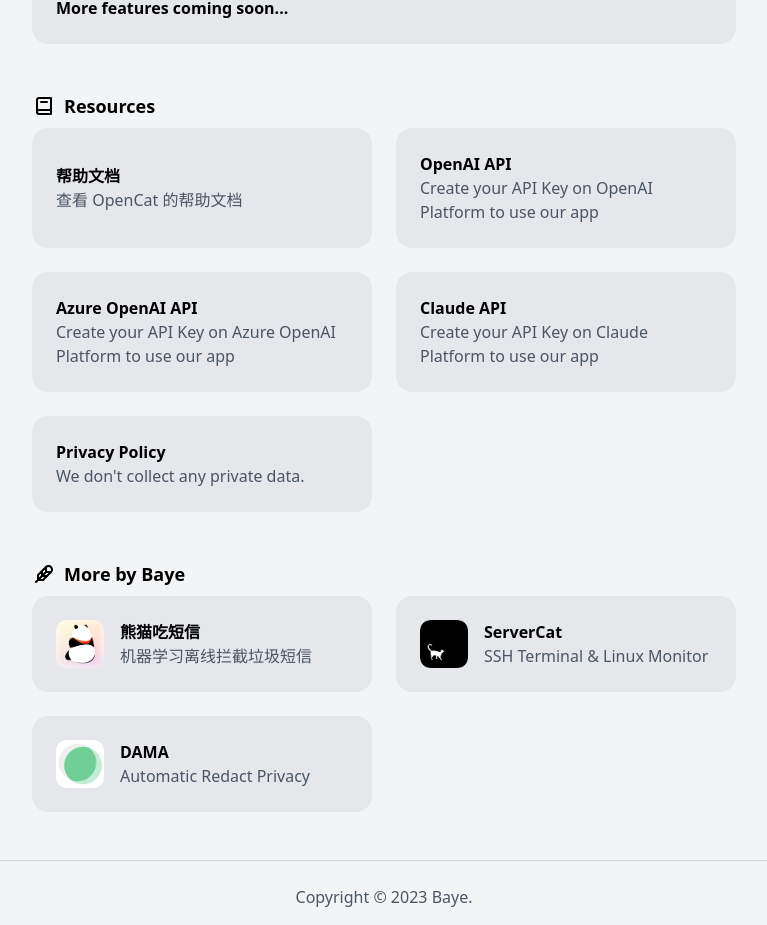
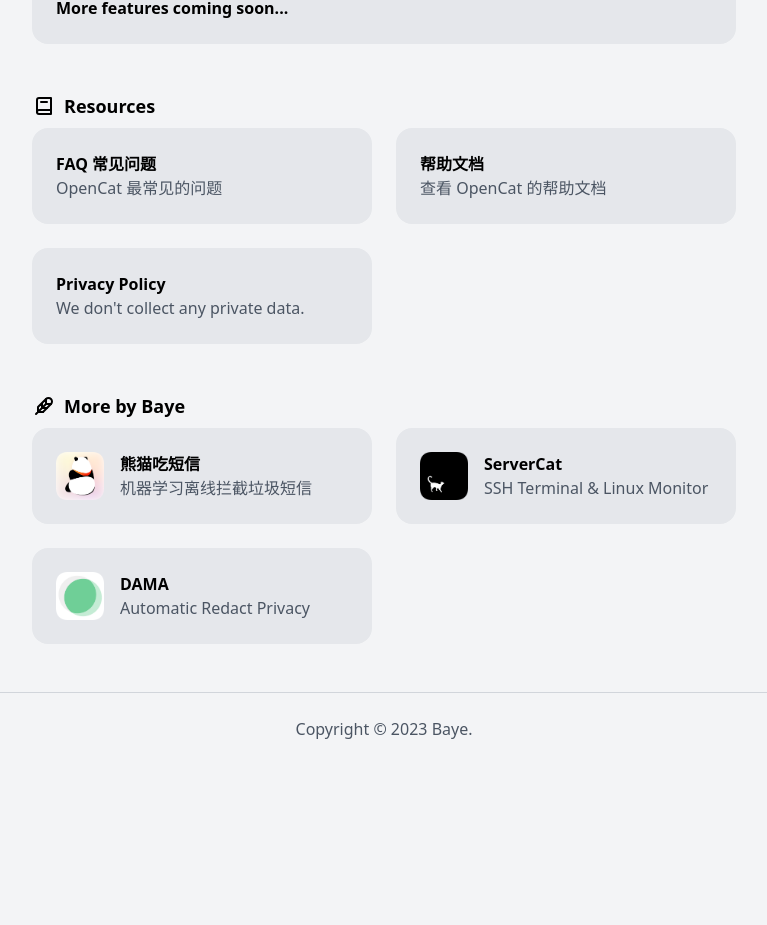
Before and after one commit to waylybaye/opencat.app, a Next.js app: page / in a window 1280 px wide. Shown: the part 1972-2897 px from the top of the page, without its empty margins (256-1023 px from the left). After the commit the page ends 2737 px from the top, so only its background shows below. Built offline with nearby package versions, Linux system fonts and the light colour scheme.

Commit message:
add FAQ link to index

```diff
--- a/pages/index.jsx
+++ b/pages/index.jsx
@@ -171,15 +171,17 @@ export default function Home() {
           <h2 id='Resources' className='text-lg font-bold'>Resources</h2>
         </div>
         <div className="w-full max-w-7xl mx-auto gap-6 grid-cols-2 hidden sm:grid">
+          <Card title="FAQ 常见问题" description="OpenCat 最常见的问题" link="/docs/zh-CN/faq" />
           <Card title="帮助文档" description="查看 OpenCat 的帮助文档" link="/docs/zh-CN/help" />
-          <Card title="OpenAI API" description="Create your API Key on OpenAI Platform to use our app" link="https://platform.openai.com/account/api-keys" />
-          <Card title="Azure OpenAI API" description="Create your API Key on Azure OpenAI Platform to use our app" link="https://azure.microsoft.com/en-us/products/ai-services/openai-service" />
-          <Card title="Claude API" description="Create your API Key on Claude Platform to use our app" link="https://docs.anthropic.com/claude/reference/getting-started-with-the-api" />
+          {/*<Card title="OpenAI API" description="Create your API Key on OpenAI Platform to use our app" link="https://platform.openai.com/account/api-keys" />*/}
+          {/*<Card title="Azure OpenAI API" description="Create your API Key on Azure OpenAI Platform to use our app" link="https://azure.microsoft.com/en-us/products/ai-services/openai-service" />*/}
+          {/*<Card title="Claude API" description="Create your API Key on Claude Platform to use our app" link="https://docs.anthropic.com/claude/reference/getting-started-with-the-api" />*/}
           <Card title="Privacy Policy" description="We don't collect any private data." link="/privacy" />
         </div>
         <div className='w-full max-w-7xl mx-auto gap-6 flex flex-col sm:hidden'>
+          <Card title="FAQ 常见问题" description="OpenCat 最常见的问题" link="/docs/zh-CN/faq" />
           <Card title="帮助文档" description="查看 OpenCat 的帮助文档" link="/docs/zh-CN/help" />
-          <Card title={['OpenAI API', 'Azure OpenAI API', 'Claude API']} description={['Create your API Key on OpenAI Platform to use our app', 'Create your API Key on Azure OpenAI Platform to use our app', 'Create your API Key on Claude Platform to use our app']} link={['https://platform.openai.com/account/api-keys', 'https://azure.microsoft.com/en-us/products/ai-services/openai-service', 'https://docs.anthropic.com/claude/reference/getting-started-with-the-api']} />
+          {/*<Card title={['OpenAI API', 'Azure OpenAI API', 'Claude API']} description={['Create your API Key on OpenAI Platform to use our app', 'Create your API Key on Azure OpenAI Platform to use our app', 'Create your API Key on Claude Platform to use our app']} link={['https://platform.openai.com/account/api-keys', 'https://azure.microsoft.com/en-us/products/ai-services/openai-service', 'https://docs.anthropic.com/claude/reference/getting-started-with-the-api']} />*/}
           <Card title="Privacy Policy" description="We don't collect any private data" link="/privacy" />
         </div>
       </aside>
```
